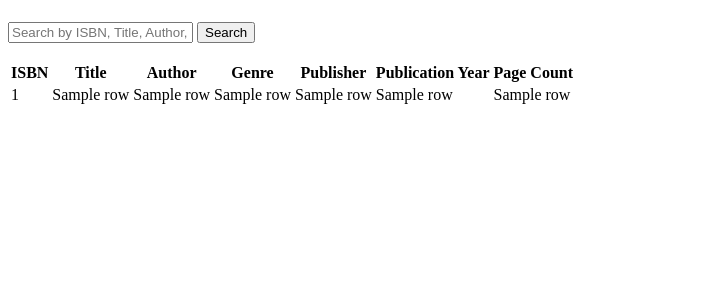
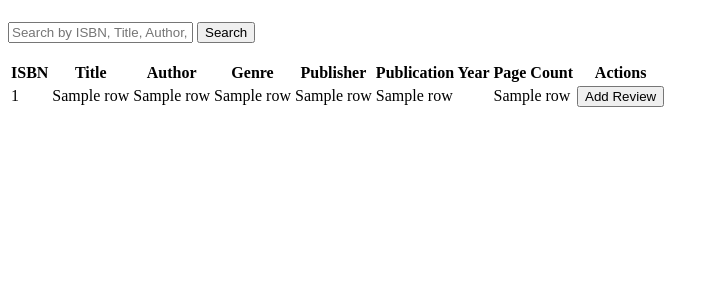
Before and after one commit to zhafee3/CS_480_Book_Review_App, a Flask app: template templates/search.html in a window 1280 px wide. Shown: the part 58-358 px from the top of the page, without its empty margins (0-719 px from the left). Run offline with Flask 3, Linux system fonts and the light colour scheme; the template is opened without the code that fills it: most values are stand-ins (such as "Sample title", 1, 10 or a date in 2020).

Commit message:
Add review/rating functionality and update search

```diff
--- a/app.py
+++ b/app.py
@@ -145,5 +145,47 @@ def search_data():
     # Render the HTML template
     return render_template('search.html', search_query=search_query, rows=rows)
 
+@app.route('/add_review/<isbn>', methods=['GET', 'POST'])
+def add_review(isbn):
+    if 'user_id' not in session:
+        flash('Please log in to leave a review.', 'warning')
+        return redirect(url_for('login'))
+
+    connection = get_db_connection()
+    cursor = connection.cursor(dictionary=True)
+
+    cursor.execute("SELECT * FROM Books WHERE isbn = %s", (isbn,))
+    book = cursor.fetchone()
+
+    if not book:
+        flash('Sorry, we could not fetch the book for some reason.', 'danger')
+        return redirect(url_for('search_data'))
+
+    if request.method == 'POST':
+        rating = request.form.get('rating')
+        written_review = request.form.get('written_review')
+
+        if not rating or not rating.isdigit() or not (1 <= int(rating) <= 5):
+            flash('Rating must be a number between 1 and 5.', 'danger')
+        else:
+            try:
+                cursor.execute(
+                    """
+                    INSERT INTO Reviews (book_id, user_id, rating, written_review)
+                    VALUES (%s, %s, %s, %s)
+                    """,
+                    (isbn, session['user_id'], int(rating), written_review)
+                )
+                connection.commit()
+                flash('Review submitted successfully!', 'success')
+                return redirect(url_for('search_data'))
+            except mysql.connector.Error as err:
+                flash(f'Error submitting review: {err}', 'danger')
+
+    cursor.close()
+    connection.close()
+    return render_template('add_review.html', book=book)
+
+
 if __name__ == '__main__':
     app.run(debug=True)
--- a/templates/search.html
+++ b/templates/search.html
@@ -33,6 +33,7 @@
                 <th>Publisher</th>
                 <th>Publication Year</th>
                 <th>Page Count</th>
+		<th>Actions</th>
             </tr>
             {% for row in rows %}
             <tr>
@@ -43,6 +44,11 @@
                 <td>{{ row[4] }}</td>
                 <td>{{ row[5] }}</td>
                 <td>{{ row[6] }}</td>
+		<td>
+		     <a href="{{ url_for('add_review', isbn=row[0]) }}">
+                        <button type="button">Add Review</button>
+                    </a>
+                </td>
             </tr>
             {% endfor %}
         </table>
```
Also changed, not shown: templates/add_review.html (added, +23 -0 lines).
